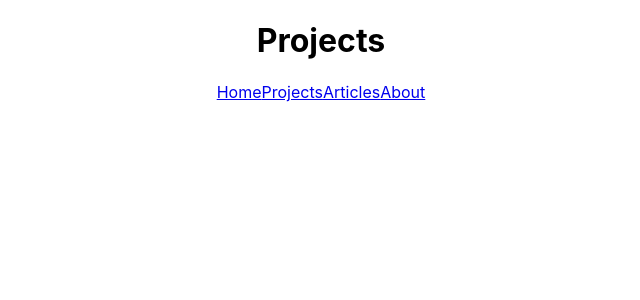
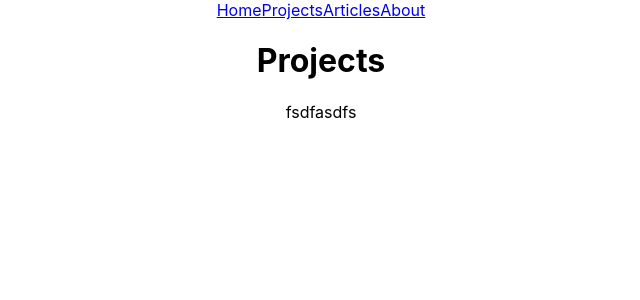
Before and after one commit to tsabz/portfolio, a React (Create React App) app in the folder sabafolio/: page /projects in a window 1280 px wide. Shown: the top 300 px of the page, without its empty margins (319-959 px from the left). Built offline with nearby package versions, Linux system fonts and the light colour scheme.

Commit message:
fixed positioning of the nav bar

```diff
--- a/sabafolio/src/App.js
+++ b/sabafolio/src/App.js
@@ -13,18 +13,17 @@ function App() {
 
       <div className="App">
 
-          <Route exact path= '/' component={Landing} />
-          <Route exact path= '/projects' component={Projects} />
-          <Route exact path= '/articles' component={Articles} />
-          <Route exact path= '/about' component={About} />
-
-          <div className="navigation">
+      <div className="navigation">
               <div className="navigation-sub">
                   <Link to="/" className="item">Home</Link>
                   <Link to="/projects" className="item">Projects</Link>
                   <Link to="/articles" className="item">Articles</Link>
                   <Link to="/about" className="item">About</Link>
               </div>
+          <Route exact path= '/' component={Landing} />
+          <Route exact path= '/projects' component={Projects} />
+          <Route exact path= '/articles' component={Articles} />
+          <Route exact path= '/about' component={About} />
           </div>
       </div>
     </BrowserRouter>
--- a/sabafolio/src/Projects.js
+++ b/sabafolio/src/Projects.js
@@ -4,6 +4,7 @@ function Projects(props) {
     return (
         <div>
             <h1>Projects</h1>
+            <p>fsdfasdfs</p>
         </div>
     )
 }
```
